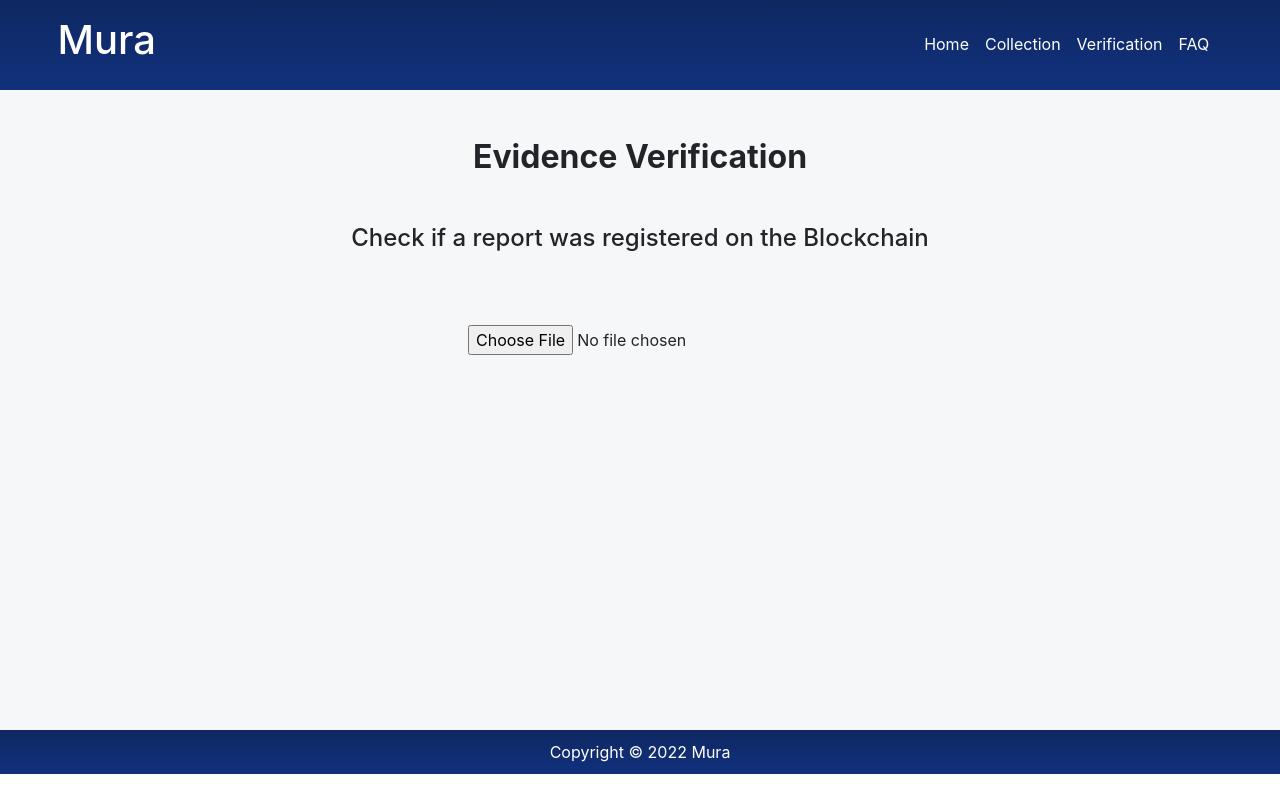
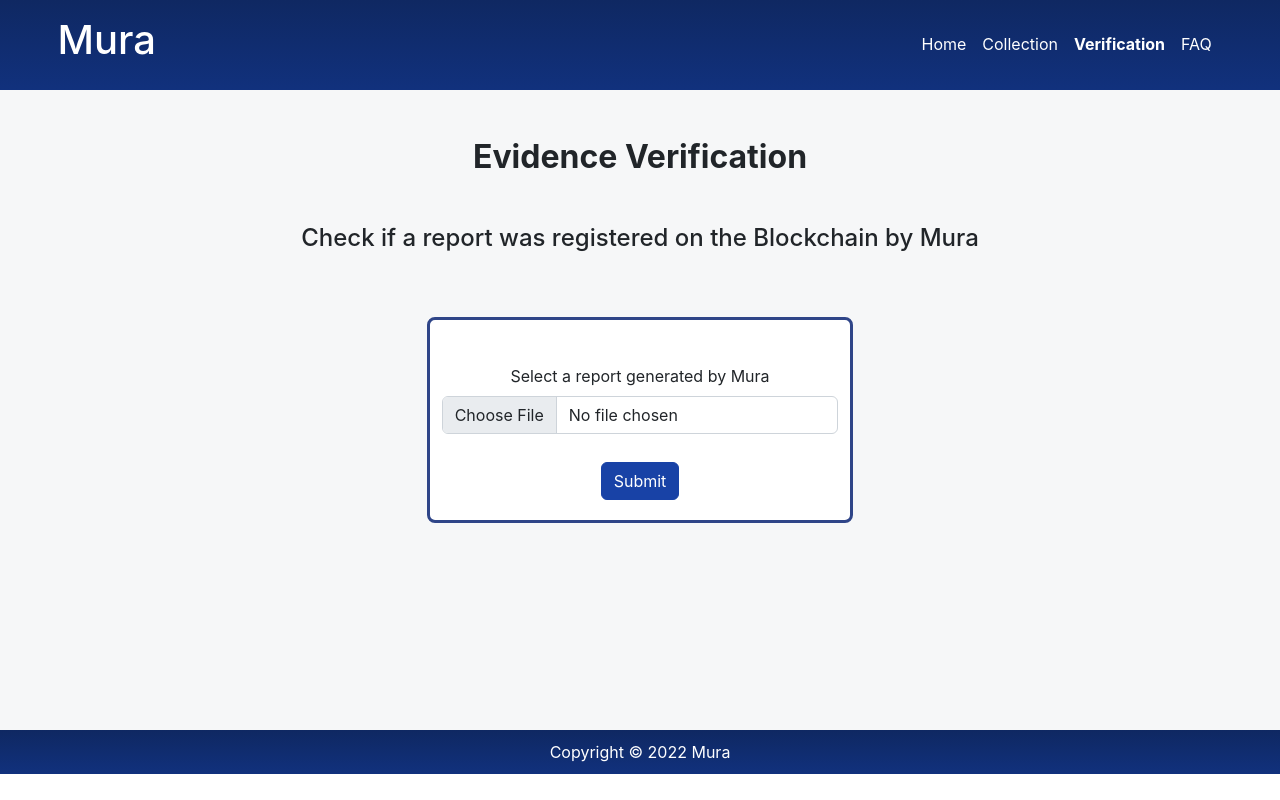
Before and after one commit to juliolinstech/mura, a React (Create React App) app: page /verification in a window 1280 px wide. Built offline with nearby package versions, Linux system fonts and the light colour scheme.

Commit message:
Half of the interface is done

```diff
--- a/src/components/Header.jsx
+++ b/src/components/Header.jsx
@@ -2,7 +2,7 @@ import { Container, Row, Col } from 'react-bootstrap';
 import { Link } from 'react-router-dom';
 import Navigation from "./Navigation";
 
-function Header() {
+function Header(props) {
     return (
         <Container className="heading pt-3 pb-3" fluid>
         <Row>
@@ -14,7 +14,7 @@ function Header() {
           <Col className="d-md-none d-lg-block" sm={6} xs={6}>
           </Col>
           <Col sm={4} xs={4}>
-            <Navigation />
+            <Navigation selection={props.selection} />
           </Col>
         </Row>
       </Container>
--- a/src/components/Navigation.jsx
+++ b/src/components/Navigation.jsx
@@ -11,14 +11,26 @@ function RouterLink(props) {
     );
   }
 
-  function Navigation() {
+  function Navigation(props) {
     return (
       <Navbar className="justify-content-center">
         <Nav className="justify-content-end">
-          <RouterLink to="/">Home</RouterLink>
-          <RouterLink to="/collection">Collection</RouterLink>
-          <RouterLink to="/verification">Verification</RouterLink>
-          <RouterLink to="/FAQ">FAQ</RouterLink>
+
+            <RouterLink to="/">
+                <span className={`${props.selection === 'home' ? 'selected' : ""}`}>Home</span>
+            </RouterLink>
+
+            <RouterLink to="/collection">
+                <span className={`${props.selection === 'collection' ? 'selected' : ""}`}>Collection</span>
+            </RouterLink>
+
+            <RouterLink to="/verification">
+                <span className={`${props.selection === 'verification' ? 'selected' : ""}`}>Verification</span>
+            </RouterLink>
+
+            <RouterLink to="/FAQ">
+                <span className={`${props.selection === 'faq' ? 'selected' : ""}`}>FAQ</span>
+            </RouterLink>
         </Nav>
       </Navbar>
     );
--- a/src/index.css
+++ b/src/index.css
@@ -16,6 +16,10 @@ code {
   height: 90px;
   background-image: linear-gradient(#0f2862, #11317d);
   color: white;
+}
+
+.selected {
+  font-weight: bold;
 }
 
 h2 {
@@ -56,6 +60,7 @@ footer {
 }
 
 /* Form */
+
 .borderedDiv {
   border-style: solid;
   border-color: #2f4588;
--- a/src/pages/Collection.jsx
+++ b/src/pages/Collection.jsx
@@ -5,17 +5,16 @@ import { Container, Form, Button, Row, Col } from 'react-bootstrap';
 function Collection() {
     return (
         <div className="App">
-          <Header />
+          <Header selection="collection" />
         <header className="App-header">
           <h2 className="text-center pt-5 pb-4">Evidence Collection</h2>
-          <h4 className="text-center pt-3 pb-2">Collect evidence from the Internet and prove that it exists</h4>
+          <h4 className="text-center pt-3 pb-2">Collect evidence from the Internet and prove its authenticity</h4>
           <div className="pt-5"></div>
 
           <Container fluid>
             <Row>
               <Col sm={4} />
               <Col sm={4} className="borderedDiv">
-                <div>
                 <div className="pt-4" />
                   <Form>
                   <div style={{ height: '20px' }} />
@@ -26,16 +25,14 @@ function Collection() {
                       The URL must start with "https://"
                     </Form.Text>
                   </Form.Group>
-                  <div style={{ height: '8px' }} />
 
-                  <div className="pt-4" />
+                  <div style={{ height: '12px' }} />
 
                   <Button className="submitButton" variant="primary" type="submit">
-                  Submit
+                    Submit
                   </Button>
                   <div style={{ height: '20px' }} />
                   </Form>
-                </div>
                 </Col>
               <Col sm={4} />
             </Row>
--- a/src/pages/FAQ.jsx
+++ b/src/pages/FAQ.jsx
@@ -5,7 +5,7 @@ import Header from '../components/Header';
 function FAQ() {
     return (
         <div className="App">
-          <Header />
+          <Header selection="faq" />
         <header className="App-header">
           <h2 className="text-center pt-5 pb-2">Frequently Asked Questions</h2>
           <InputFile />
--- a/src/pages/Home.jsx
+++ b/src/pages/Home.jsx
@@ -5,7 +5,7 @@ import Header from '../components/Header';
 function Home() {
     return (
         <div className="App">
-          <Header />
+          <Header selection="home" />
         <header className="App-header">
         <h2 className="text-center pt-5 pb-2">Home</h2>
           <InputFile />
--- a/src/pages/Verification.jsx
+++ b/src/pages/Verification.jsx
@@ -1,16 +1,44 @@
 import Footer from '../components/Footer';
 import InputFile from '../components/InputFile';
 import Header from '../components/Header';
+import { Container, Form, Button, Row, Col } from 'react-bootstrap';
 
 function Verification() {
     return (
         <div className="App">
-          <Header />
+          <Header selection="verification" />
         <header className="App-header">
           <h2 className="text-center pt-5 pb-4">Evidence Verification</h2>
-          <h4 className="text-center pt-3 pb-2">Check if a report was registered on the Blockchain</h4>
-          <div className="pt-5 pb-2"></div>
-          <InputFile />
+          <h4 className="text-center pt-3 pb-2">Check if a report was registered on the Blockchain by Mura</h4>
+          <div className="pt-5"></div>
+
+          <Container fluid>
+            <Row>
+              <Col sm={4} />
+              <Col sm={4} className="borderedDiv" >
+
+              <div className="pt-4" />
+              <Form>
+              <div style={{ height: '20px' }} />
+              <Form.Group controlId="formFile" className="mb-3">
+              <Form.Label>Select a report generated by Mura</Form.Label>
+              <Form.Control type="file" />
+              </Form.Group>
+
+              <div style={{ height: '12px' }} />
+
+              <Button className="submitButton" variant="primary" type="submit">
+                  Submit
+              </Button>
+              <div style={{ height: '20px' }} />
+
+              </Form>
+            </Col>
+
+            <Col sm={4} />
+            </Row>
+          </Container>
+
         </header>
         <Footer />
       </div>
```
